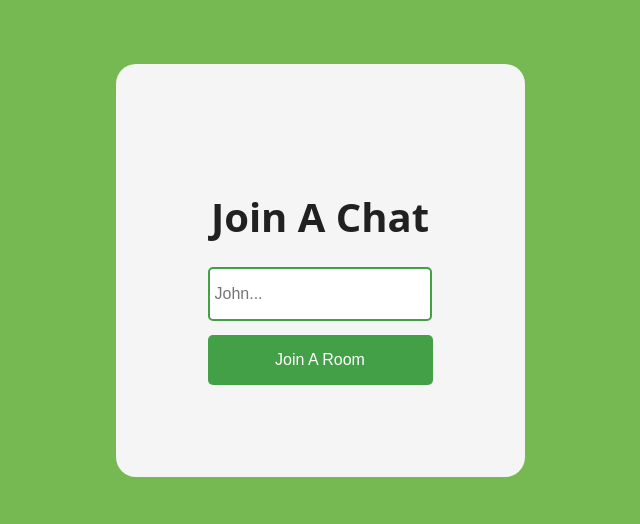
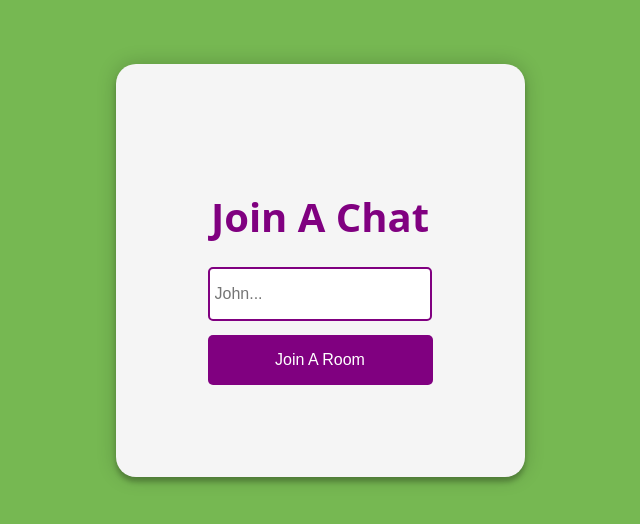
Before and after one commit to AtiqurRehmanar/Simple-Chat-Application, a React (Create React App) app: page / in a window 1280 px wide. Shown: the part 130-654 px from the top of the page, without its empty margins (320-960 px from the left). Built offline with nearby package versions, Linux system fonts and the light colour scheme.

Commit message:
code-clean-and-desgin-completed

```diff
--- a/src/App.css
+++ b/src/App.css
@@ -23,18 +23,22 @@ body {
   background: whitesmoke;
   padding: 85px;
   border-radius: 20px;
+  box-shadow: 0 0 20px 0 rgb(0 0 0 / 20%),
+      0 5px 5px 0 rgb(0 0 0 / 24%);
+
 }
 
 .joinChatContainer h3 {
   font-size: 2.5rem;
   margin-bottom: 1rem;
+  color: purple;
 }
 
 .joinChatContainer input {
   width: 210px;
   height: 40px;
   margin: 7px;
-  border: 2px solid #43a047;
+  border: 2px solid purple;
   border-radius: 5px;
   padding: 5px;
   font-size: 16px;
@@ -48,7 +52,7 @@ body {
   border-radius: 5px;
   padding: 5px;
   font-size: 16px;
-  background: #43a047;
+  background: purple;
   color: #fff;
   cursor: pointer;
 }
--- a/src/App.js
+++ b/src/App.js
@@ -1,11 +1,10 @@
 import "./App.css";
 import { useState } from "react";
-import Chat from "./Chat";
+import Chat from "./Components/Chat";
 
 
 function App() {
   const [username, setUsername] = useState("");
-  const [room, setRoom] = useState("");
   const [showChat, setShowChat] = useState(false);
 
   const joinRoom = () => {
@@ -30,7 +29,7 @@ function App() {
           <button onClick={joinRoom}>Join A Room</button>
         </div>
       ) : (
-          <Chat username={username} room={room} />
+          <Chat username={username}  />
       )}
     </div>
   );
--- a/src/Chat.js
+++ b/src/Components/Chat.js
@@ -1,15 +1,14 @@
 import React, { useEffect, useState } from "react";
 import ScrollToBottom from "react-scroll-to-bottom";
-import Chatowner from "./assets/chatowner.svg"
-import OtherPeople from "./assets/other.svg"
-function Chat({ username, room }) {
+import Chatowner from "../assets/chatowner.svg"
+import OtherPeople from "../assets/other.svg"
+function Chat({ username }) {
   const [currentMessage, setCurrentMessage] = useState("");
   const [messageList, setMessageList] = useState([]);
 
   const sendMessage = async () => {
     if (currentMessage !== "") {
       const messageData = {
-        room: room,
         author: username,
         message: currentMessage,
         time:
@@ -25,14 +24,11 @@ function Chat({ username, room }) {
   };
 
   useEffect(() => {
-    let data=null;
     if(localStorage.getItem("messages")){
-       data=JSON.parse(localStorage.getItem("messages"));
+     const data=JSON.parse(localStorage.getItem("messages"));
       setMessageList(data)
-      console.log(data,"data")
     }
-  //  setMessageList(localStorage.getItem("messages", JSON.parse(messageList)));
-  }, [setMessageList,setCurrentMessage]);
+  }, []);
 
   return (
     <div className="chat-window">
```
